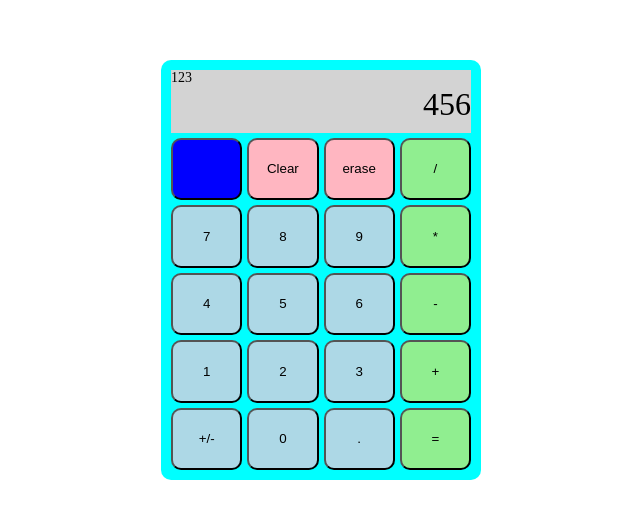
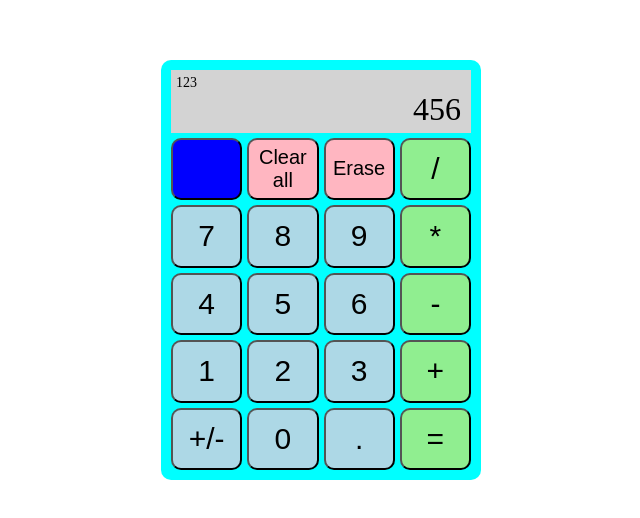
Before and after one commit to Positiviste/odin-calculator, a plain HTML site: page index.html in a window 1280 px wide. Shown: the part 118-636 px from the top of the page, without its empty margins (319-959 px from the left). Drawn offline with Linux system fonts and the light colour scheme.

Commit message:
Modify calculator visuals

```diff
--- a/index.html
+++ b/index.html
@@ -18,8 +18,8 @@
         </div>
         <div class="row">
             <button class="empty" id="empty"></button>
-            <button class="clear" id="clearAll">Clear</button>
-            <button class="clear" id="deleteLast">erase</button>
+            <button class="clear" id="clearAll">Clear<br>all</button>
+            <button class="clear" id="deleteLast">Erase</button>
             <button class="operator" id="divide">/</button>
         </div>
         <div class="row">
--- a/styles.css
+++ b/styles.css
@@ -32,12 +32,15 @@ body {
 #memoryNumber{
     font-size: 14px;
     margin: 0;
+    padding-left: 5px;
+    padding-top: 5px;
 }
 
 #activeNumber{
     text-align: right;
     font-size:32px;
     margin: 0;
+    padding-right: 10px;
 }
 
 .number {
@@ -51,6 +54,7 @@ body {
 }
 
 .clear {
+    font-size: 20px;
     flex: 1;
     background-color: lightpink;
 }
@@ -61,5 +65,6 @@ body {
 }
 
 button {
+    font-size: 30px;
     border-radius: 10px;
 }
```
